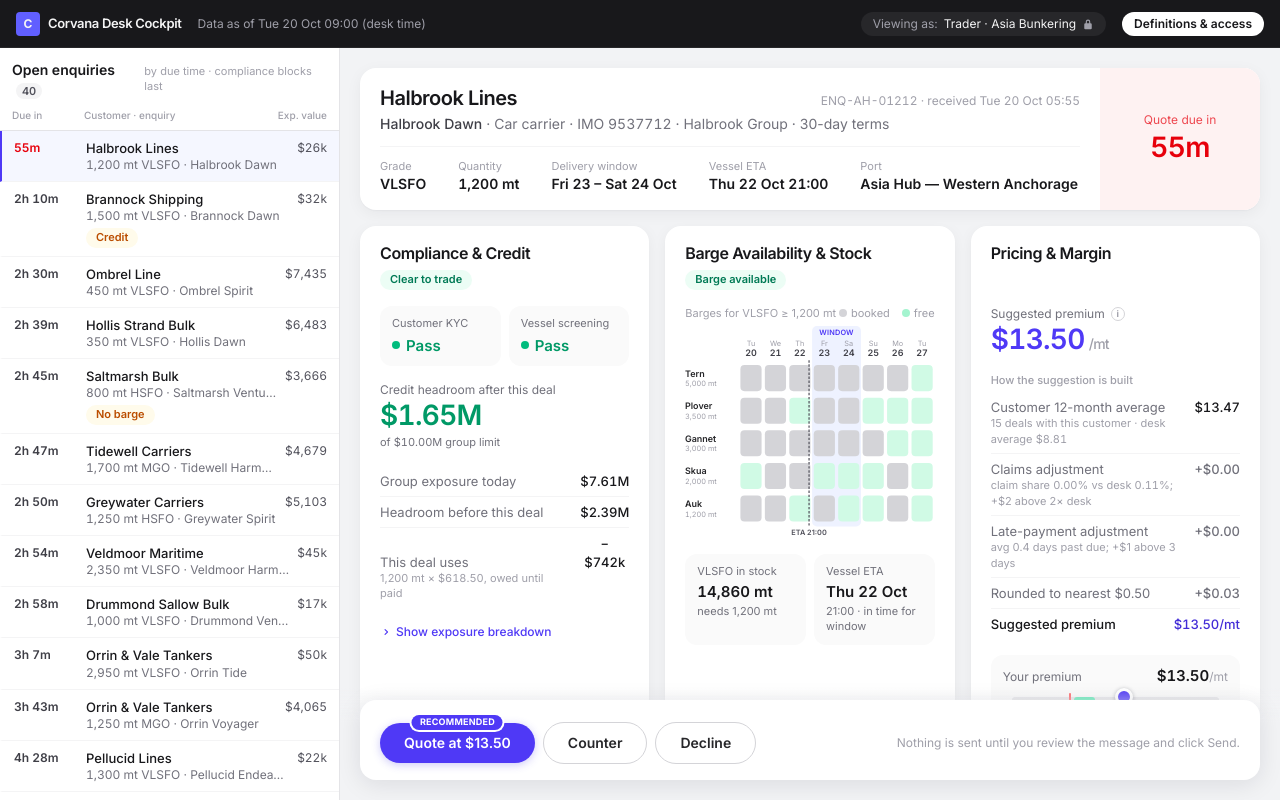
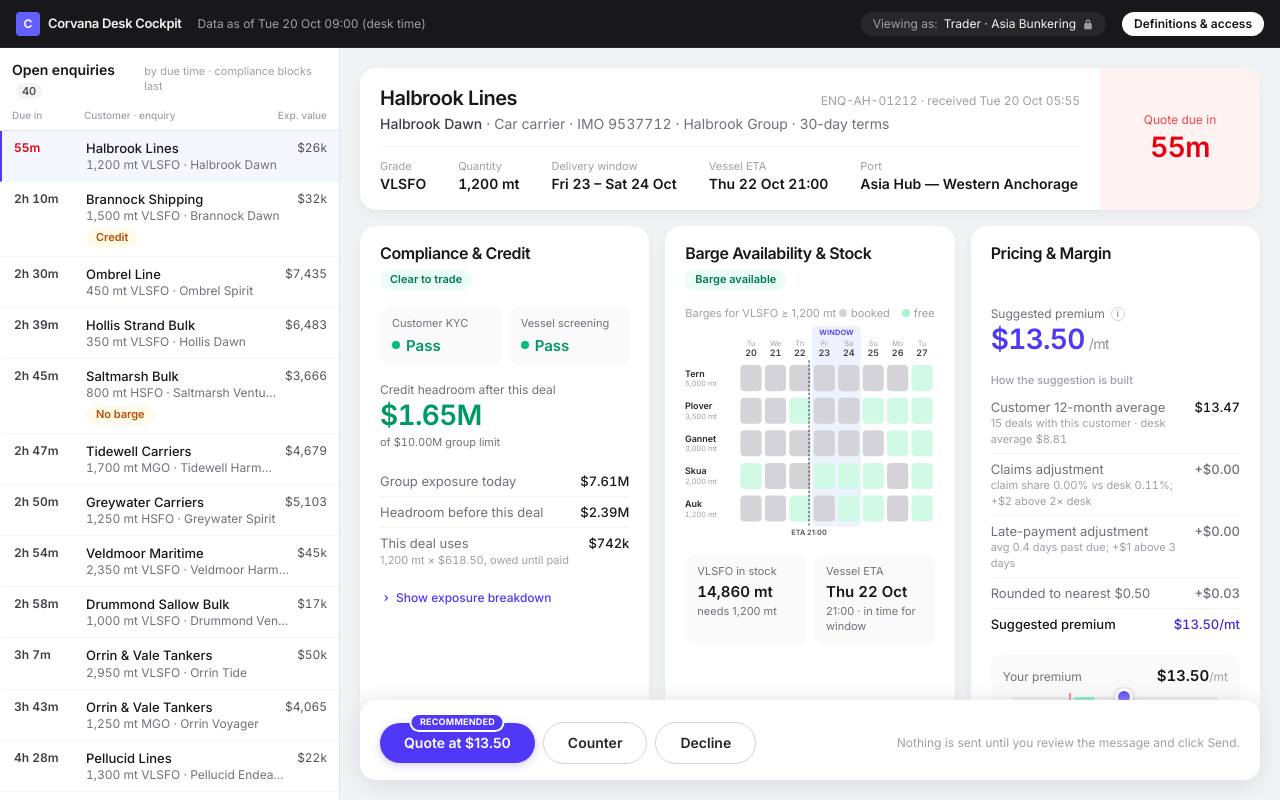
Before and after one commit to DaryaRudych/corvana-desk-cockpit, a React (Vite) app: page / in a window 1280 px wide. Built offline with nearby package versions, Linux system fonts and the light colour scheme.

Commit message:
style(credit): show deal credit use without a minus sign
Co-Authored-By: Claude Opus 5.5 <noreply@anthropic.com>

```diff
--- a/src/components/SafePanel.tsx
+++ b/src/components/SafePanel.tsx
@@ -90,7 +90,7 @@ export function SafePanel({ enquiryId, user, terms }: { enquiryId: string; user:
               label="This deal uses"
               hint={terms.letterOfCredit ? 'letter of credit: no customer credit' : <>{mt(terms.quantity)} × <MetricValue r={price} format={(v: number) => usdMt(v)} />, owed until paid</>}
             >
-              <MetricValue r={dealUse} format={(v: number) => (v ? `−${usd(v)}` : usd(0))} />
+              <MetricValue r={dealUse} format={(v: number) => usd(v)} />
             </ListRow>
           </List>
 
```
